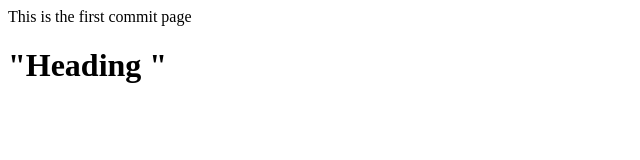
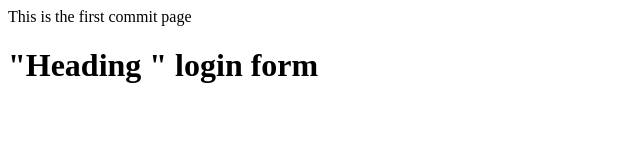
Before and after one commit to Rejo12/git-tutorial, a plain HTML site: page index.html in a window 1280 px wide. Shown: the whole page, without its empty margins (0-640 px from the left). Drawn offline with Linux system fonts and the light colour scheme.

Commit message:
login form

```diff
--- a/index.html
+++ b/index.html
@@ -1,6 +1,8 @@
 <html>
 <head>This is the first commit page </head>
 <body>
-  <h1>"Heading "</h1>
+  <h1>"Heading "
+  login form
+</h1>
 </body>
 </html>
```
Also changed, not shown: login.html (added, +1 -0 lines).
